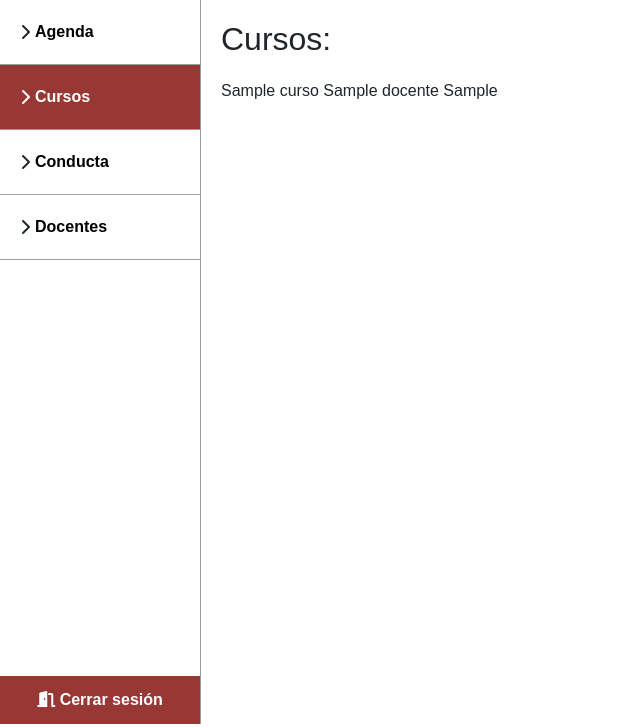
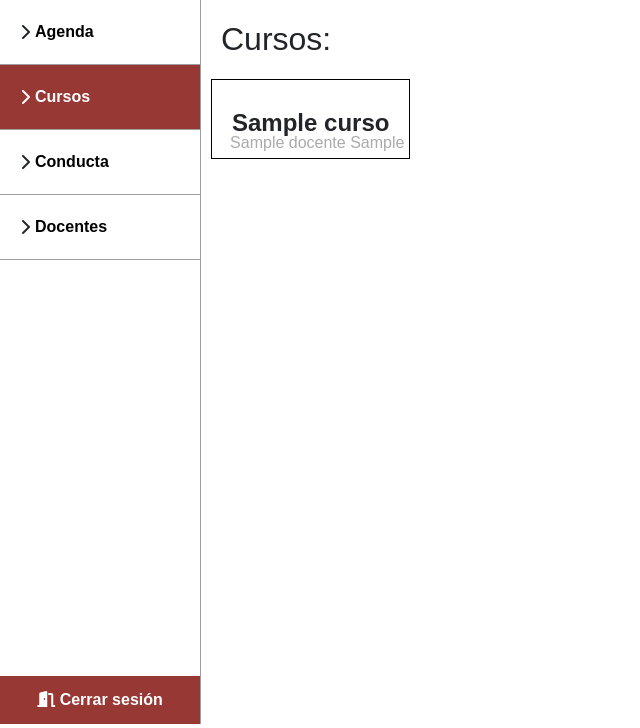
Before and after one commit to Letalandroid/web_direccion, a PHP site: page /director/cursos in a window 1280 px wide. Shown: the part 72-800 px from the top of the page, without its empty margins (0-640 px from the left). Run offline with PHP 8.4, Linux system fonts and the light colour scheme; the visitor is signed in with stand-in values (Sample User, id 1); tables that the repository leaves empty or names only in its code hold one stand-in row (values such as "Sample post"); some libraries are stand-ins or nearby versions.

Commit message:
Add view to /director/cursos

```diff
--- a/controllers/Cursos.php
+++ b/controllers/Cursos.php
@@ -36,7 +36,8 @@ class Cursos
             $query = $db->connect()->prepare("select c.nombre as curso, concat(d.nombres,' ',d.apellidos) as docente
                                                 from docentes d
                                                 inner join cursos c
-                                                on (d.curso_id=c.curso_id);");
+                                                on (d.curso_id=c.curso_id)
+                                                order by curso;");
             $query->execute();
 
             $results = $query->fetchAll(PDO::FETCH_ASSOC);
--- a/views/director/css/cursos.css
+++ b/views/director/css/cursos.css
@@ -9,120 +9,42 @@ main {
 
 .container__notas {
     width: calc(100vw - 221px - 40px);
-    margin: 20px;
+    height: calc(100vh - 72.31px - 36.78px - 60px);
+    width: 100%;
+    padding: 0 10px;
     scroll-behavior: smooth;
     display: flex;
-    flex-direction: column;
+    flex-wrap: wrap;
+    justify-content: space-around;
     gap: 40px;
+    overflow: auto;
 
-    .section__notas {
-
-        height: 80px;
-        position: relative;
-        display: flex;
-        justify-content: space-between;
-        border: 1px solid #000;
-        box-shadow: 5px 5px 5px #0004;
-        padding: 0 20px;
-        transition: margin .5s;
-
-        .notas__contain {
-            width: 100%;
-            display: flex;
-            justify-content: space-between;
-
-            div:nth-child(1) {
-                display: flex;
-                justify-content: center;
-                font-size: 24px;
-                align-items: center;
-                gap: 10px;
-
-                i {
-                    font-size: 26px;
-                }
-            }
-
-            div:nth-child(2) {
-                display: flex;
-                align-items: center;
-                gap: 5px;
-                font-weight: bold;
-
-                span {
-                    color: #fff;
-                    padding: 7px 20px;
-                    border-radius: 100px;
-                }
-            }
-        }
-
-        .notas__bim {
-            position: absolute;
-            left: -1px;
-            bottom: 0;
-            opacity: 0;
-            width: calc(100vw - 221px - 40px);
-            height: 0;
-            overflow: hidden;
-            display: flex;
-            justify-content: space-evenly;
-            background-color: #eee;
-            box-shadow: 5px 5px 5px #0004;
-            transition: all .5s;
-
-            div {
-                display: flex;
-                flex-direction: column;
-                gap: 3px;
-
-                h3 {
-                    margin-bottom: 3px;
-                }
-            }
-        }
-
-        .activate {
-            height: auto;
-            padding: 20px 0;
-            bottom: -130px;
-            opacity: 1;
-        }
-
-        .activate_btn {
-
-            bottom: -160px;
-
-            i {
-                transform: rotate(270deg);
-            }
-        }
-
-        button {
-            cursor: pointer;
-            width: 80px;
-            height: 30px;
-            position: absolute;
-            bottom: -30px;
-            right: -1px;
-            border: 1px solid #000;
-            background-color: #fff;
-            transition: background-color .2s, bottom .5s;
-
-            &:hover {
-                background-color: #f0f0f0;
-            }
-
-            i {
-                transform: rotate(90deg);
-                font-size: 22px;
-                transition: transform .2s;
-            }
-        }
-
+    &::-webkit-scrollbar {
+        width: 7px;
     }
 
-    .sparcing {
-        margin-bottom: 140px;
+    &::-webkit-scrollbar-thumb {
+        background-color: gray;
+        border-radius: 100px;
+    }
+
+    .course {
+        position: relative;
+        width: 100%;
+        height: 80px;
+        border: 1px solid #000;
+        font-size: 24px;
+        font-weight: bold;
+        padding: 0 20px;
+        padding-top: 25px;
+
+        span:nth-child(2) {
+            position: absolute;
+            bottom: 3px;
+            right: 5px;
+            color: #aaa;
+            font-size: 16px;
+            font-weight: normal;
+        }
     }
 }
--- a/views/director/pages/cursos.php
+++ b/views/director/pages/cursos.php
@@ -30,7 +30,7 @@ if (isset($all_courses['error'])) {
 	<meta charset="UTF-8" />
 	<meta name="viewport" content="width=device-width, initial-scale=1.0" />
 	<link rel="stylesheet" href="/views/director/css/header.css" />
-	<link rel="stylesheet" href="/views/director/css/notas.css" />
+	<link rel="stylesheet" href="/views/director/css/cursos.css" />
 	<link rel="shortcut icon" href="/views/director/assets/img/logo_transparent.png" type="image/x-icon" />
 	<script defer src="/views/director/js/header.js"></script>
 	<script defer src="/views/director/js/notas.js"></script>
```
